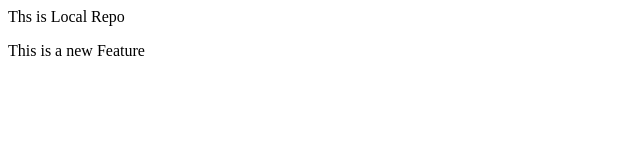
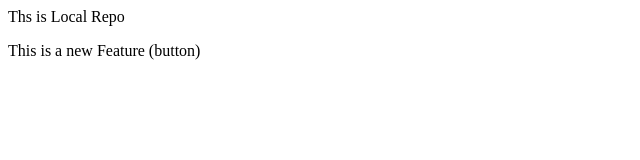
Before and after one commit to ammadaltaf/localrepo, a plain HTML site: page index.html in a window 1280 px wide. Shown: the full height of the page, 0-640 px from the left. Drawn offline with Linux system fonts and the light colour scheme.

Commit message:
Add Button

```diff
--- a/index.html
+++ b/index.html
@@ -1,2 +1,2 @@
 <p>Ths is Local Repo</p>
-<p>This is a new Feature</p>
+<p>This is a new Feature (button)</p>
```
